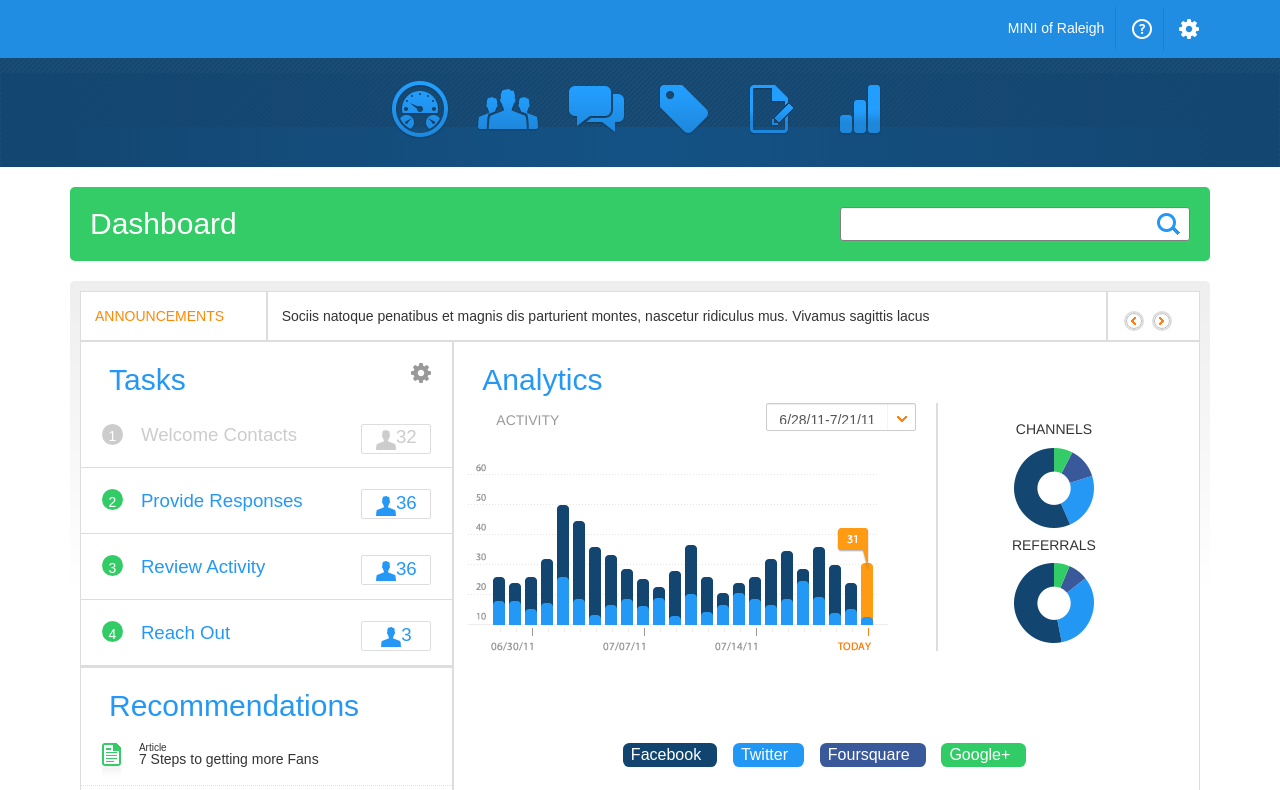
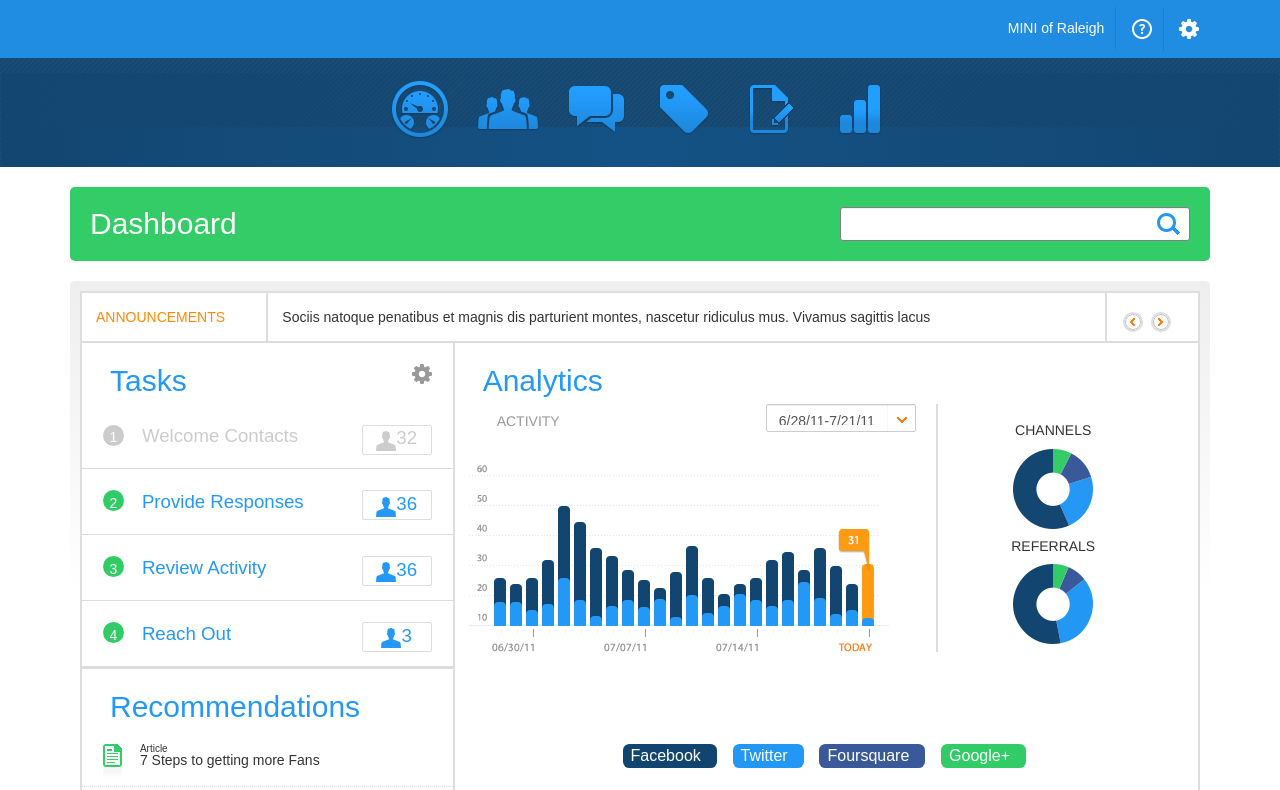
Before and after one commit to dholms/CSS-Data-Dashboard, a plain HTML site: page index.html in a window 1280 px wide. Shown: the top 790 px of the page. Drawn offline with Linux system fonts and the light colour scheme.

Commit message:
minor fixes

```diff
--- a/application.css
+++ b/application.css
@@ -213,10 +213,14 @@ a{
   	padding-right: 1.7em;
 }
 
+.main {
+	border: 1px solid #ddd;
+}
+
 .content {
 	width: 100%;
 	height: auto;
-	overflow: auto;
+	overflow: visible;
 	border-radius: 10px;
 	background: -moz-linear-gradient(270deg, #eee, #fff, #fff, #fff, #fff);
     background: -webkit-linear-gradient(270deg, #eee, #fff, #fff, #fff, #fff);
--- a/index.html
+++ b/index.html
@@ -39,6 +39,7 @@
 			<input type="text" class="form-control search-bar">
 		</div>
 		<div class="content">
+			<div class="main">
 				<div class="row">
 					<div class="col-md-2 border announcements orange">ANNOUNCEMENTS</div>
 					<div class="col-md-9 border announcements">Sociis natoque penatibus et magnis dis parturient montes, nascetur ridiculus mus. Vivamus sagittis lacus</div>
@@ -214,6 +215,7 @@
 				</div>
 			</div>
 		</div>
+	</div>
 	<div class="footer">
 		<div class="container">
 			<div class="footer-section">
```
Lines whose indentation alone changed are shown as unchanged.
